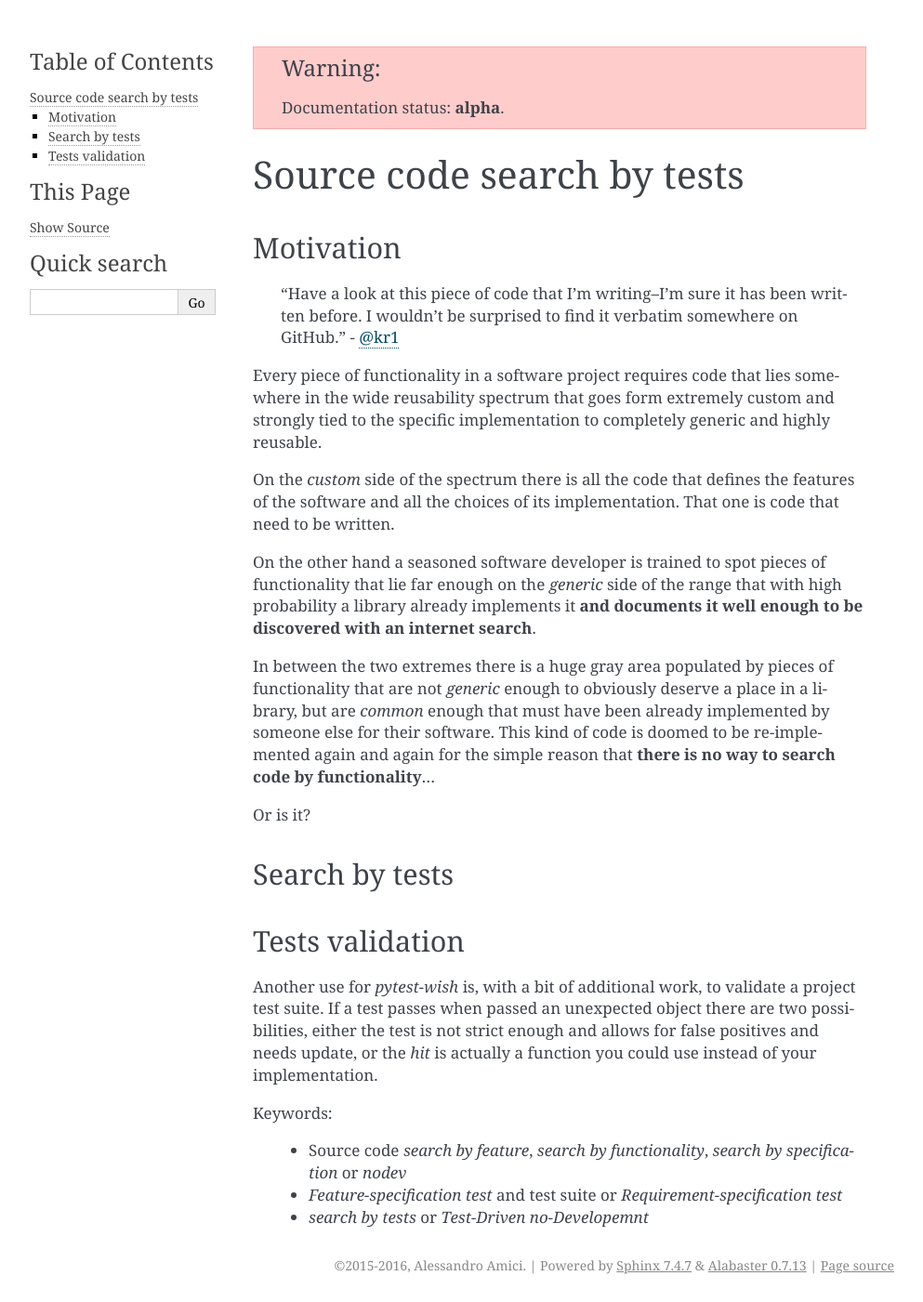
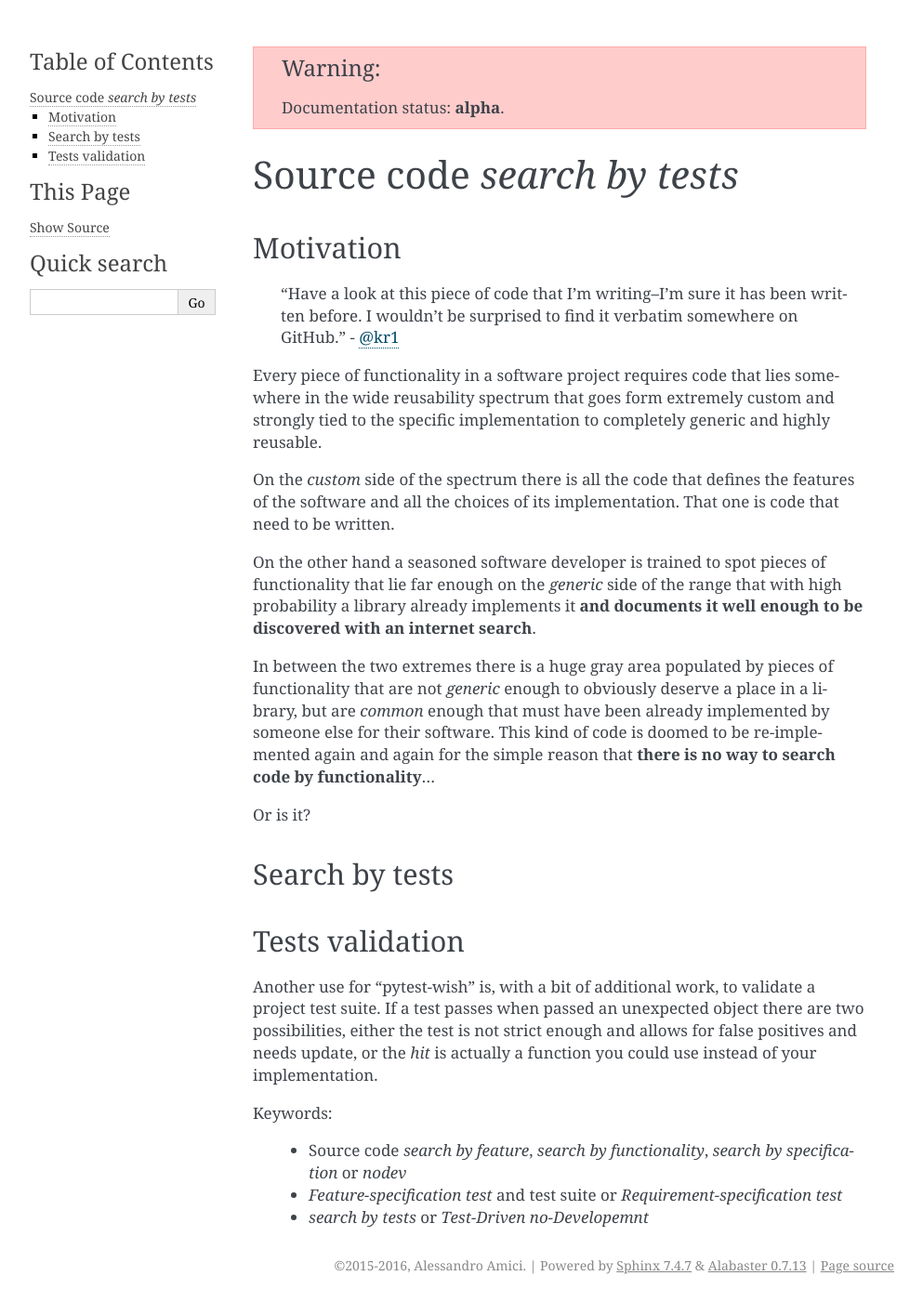
Before and after one commit to nodev-io/pytest-nodev, a Sphinx documentation site: the page built from docs/search-by-tests.rst, in a window 1280 px wide. Shown: the whole page at 93% size, without its empty margins (148-1141 px from the left). Built offline with Sphinx 7.4.7, drawn with Linux system fonts in a browser that asks for light colours.

Commit message:
Do not use single ` in rst, and sync use of emphasis in docs.

```diff
--- a/docs/search-by-tests.rst
+++ b/docs/search-by-tests.rst
@@ -1,8 +1,8 @@
 
 .. warning:: Documentation status: **alpha**.
 
-Source code search by tests
----------------------------
+Source code *search by tests*
+-----------------------------
 
 
 Motivation
@@ -41,7 +41,7 @@ Search by tests
 Tests validation
 ................
 
-Another use for `pytest-wish` is, with a bit of additional work, to validate a project test suite.
+Another use for "pytest-wish" is, with a bit of additional work, to validate a project test suite.
 If a test passes when passed an unexpected object there are two possibilities,
 either the test is not strict enough and allows for false positives and needs update,
 or the *hit* is actually a function you could use instead of your implementation.
```
Also changed, not shown: README.rst (+5 -5 lines), 1 other file.
